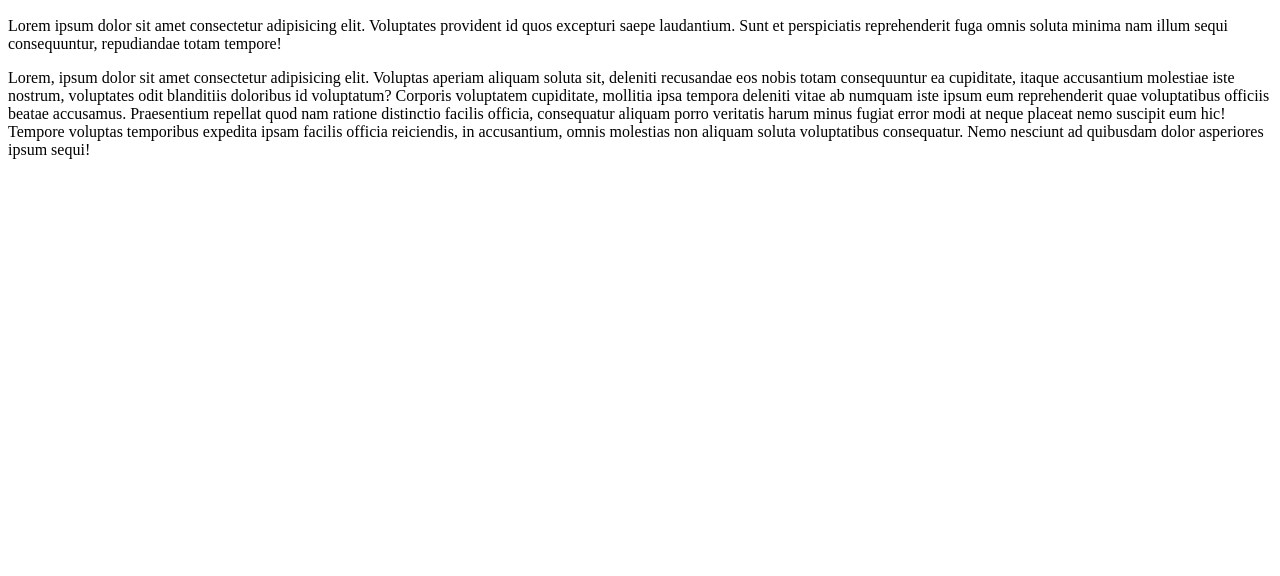
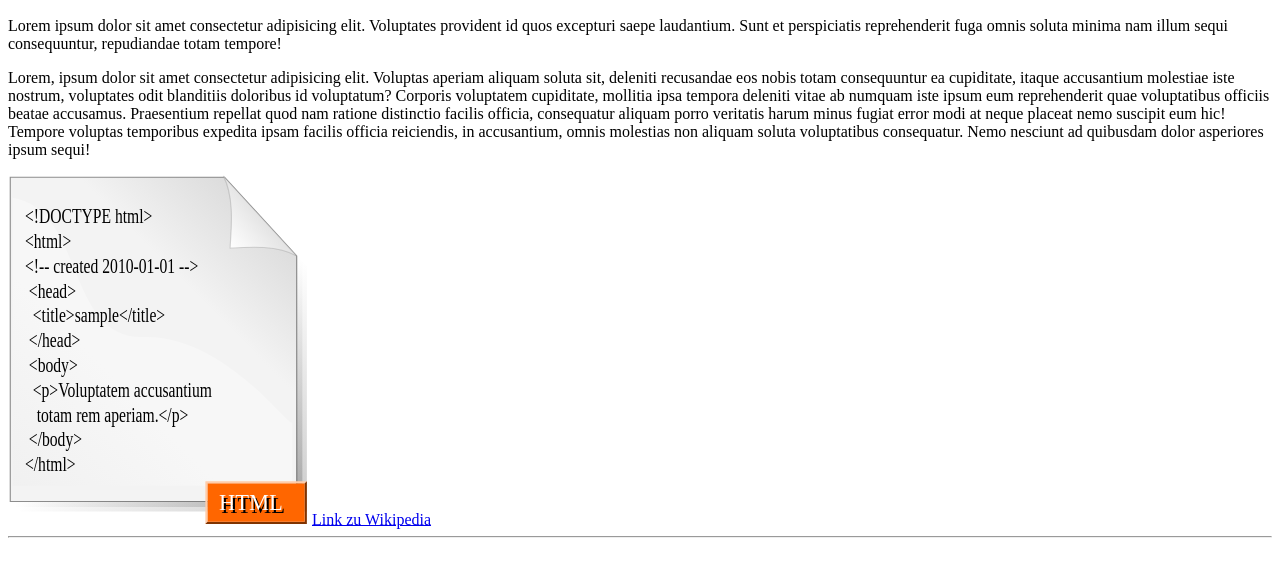
Before and after one commit to puckfried/erste-Seite, a plain HTML site: page index.html in a window 1280 px wide. Shown: the part 110-686 px from the top of the page. Drawn offline with Linux system fonts and the light colour scheme.

Commit message:
Add missing html content

```diff
--- a/index.html
+++ b/index.html
@@ -15,14 +15,14 @@
 
     <p> Lorem, ipsum dolor sit amet consectetur adipisicing elit. Voluptas aperiam aliquam soluta sit, deleniti recusandae eos nobis totam consequuntur ea cupiditate, itaque accusantium molestiae iste nostrum, voluptates odit blanditiis doloribus id voluptatum? Corporis voluptatem cupiditate, mollitia ipsa tempora deleniti vitae ab numquam iste ipsum eum reprehenderit quae voluptatibus officiis beatae accusamus. Praesentium repellat quod nam ratione distinctio facilis officia, consequatur aliquam porro veritatis harum minus fugiat error modi at neque placeat nemo suscipit eum hic! Tempore voluptas temporibus expedita ipsam facilis officia reiciendis, in accusantium, omnis molestias non aliquam soluta voluptatibus consequatur. Nemo nesciunt ad quibusdam dolor asperiores ipsum sequi! </p>
 
+    <!-- Bild einfügen <img>  -->
 
+    <img src="HTML.svg" alt="Beispiel HTML Code stilisiert" width="300">
 
+    <!-- Link einfügen a, bei href="" die url einfügen, zwischen <a></a> der Inhalt der geklickt werden soll-->
+    <a href="https://de.wikipedia.org/wiki/Hypertext_Markup_Language">Link zu Wikipedia</a>
 
-
-
-
-
-
+    <hr>
 
 
 </body>
```
Also changed, not shown: HTML.svg (added).
